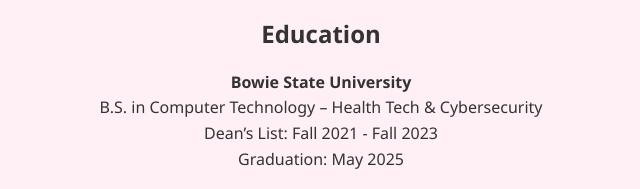
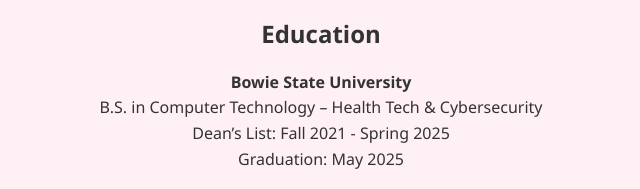
Before and after one commit to Aniyah123101/Aniyah123101, a plain HTML site: page about.html in a window 1280 px wide. Shown: the part 563-752 px from the top of the page, 319-959 px from the left. Drawn offline with nearby package versions, Linux system fonts and the light colour scheme.

```diff
--- a/about.html
+++ b/about.html
@@ -27,7 +27,7 @@
     <h2>Education</h2>
     <p><strong>Bowie State University</strong><br>
     B.S. in Computer Technology – Health Tech & Cybersecurity<br>
-    Dean’s List: Fall 2021 - Fall 2023<br>
+    Dean’s List: Fall 2021 - Spring 2025<br>
     Graduation: May 2025</p>
 
     <p><strong>Delaware State University</strong><br>
```
